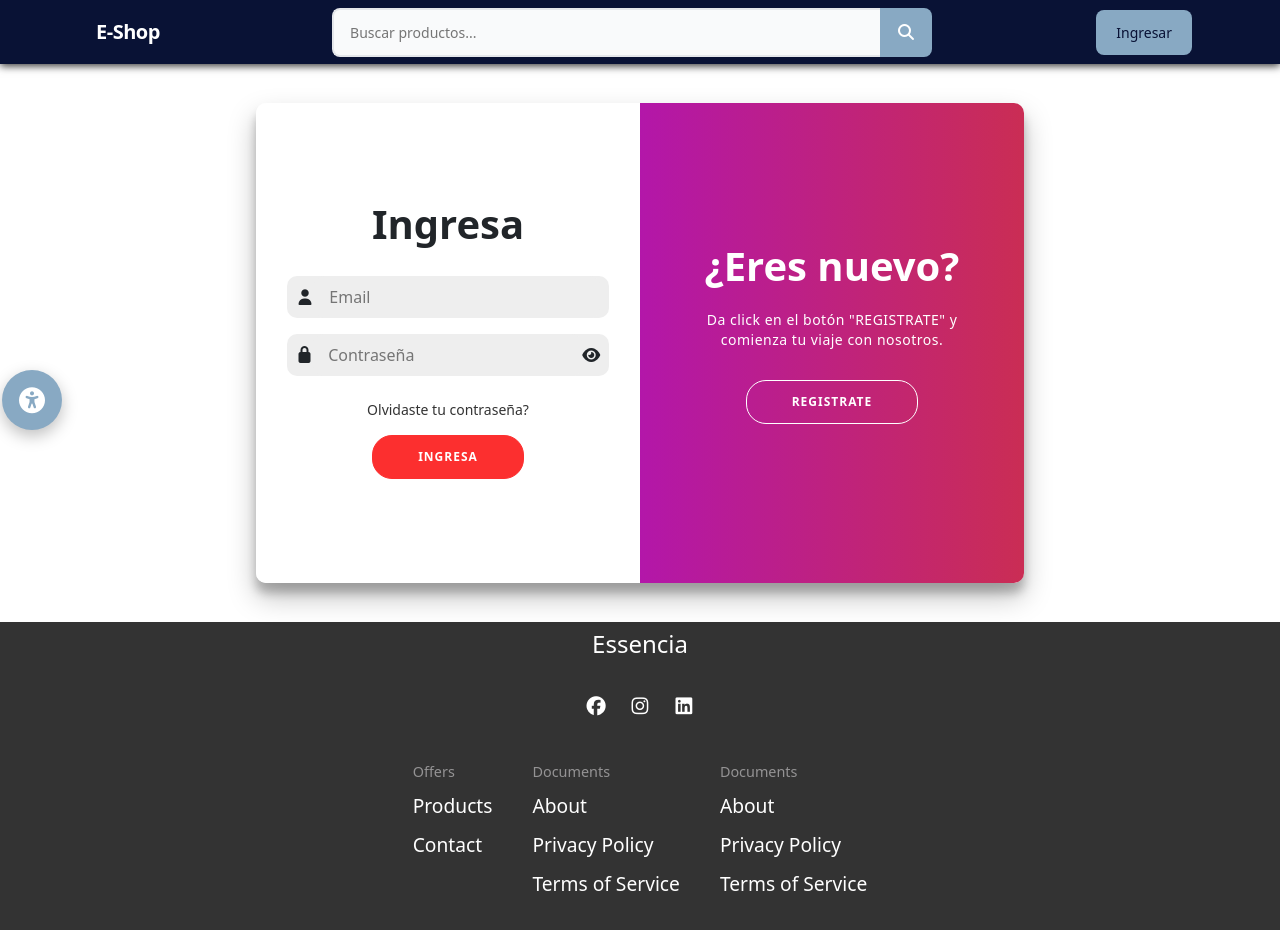
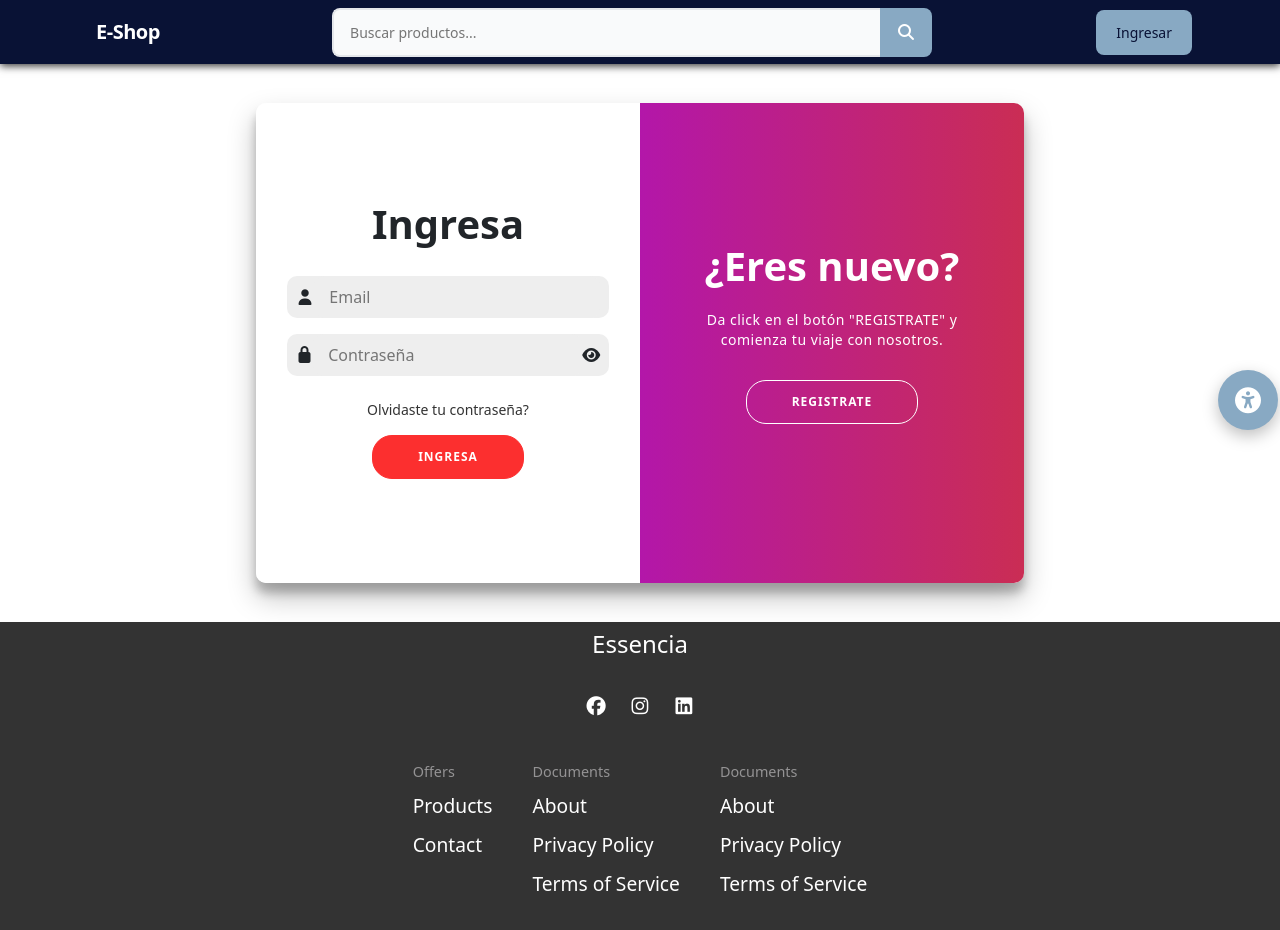
Before and after one commit to eltin28/Software-front, an Angular app: page /login in a window 1280 px wide. Shown: the top 930 px of the page. Built offline with nearby package versions, Linux system fonts and the light colour scheme.

Commit message:
cambio de lado botón accesibilidad y corrección de ruta

```diff
--- a/src/app/componentes/Accesibilidad/accesibilidad.css
+++ b/src/app/componentes/Accesibilidad/accesibilidad.css
@@ -4,7 +4,7 @@
 .accesibilidad-container {
   position: fixed;
   top: 50%;
-  left: 2px;
+  right: 2px;
   transform: translateY(-50%);
   z-index: 2147483647; /* 📌 z-index máximo posible */
 }
--- a/src/app/servicios/usuario.ts
+++ b/src/app/servicios/usuario.ts
@@ -17,7 +17,7 @@ export class UsuarioService {
 
   // private readonly baseUrl = 'https://renechardon.onrender.com/api/usuarios';
   // private readonly baseUrl = 'http://localhost:8081/api/usuarios'
-  private readonly baseUrl = `${environment.apiUrl}/publico`;
+  private readonly baseUrl = `${environment.apiUrl}/usuarios`;
 
   public readonly cartItemCount = signal<number>(0);
 
```
